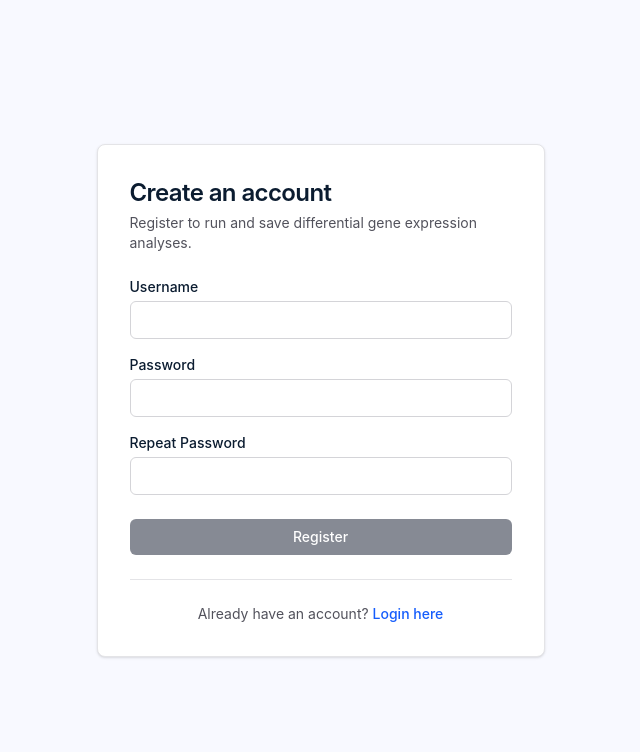
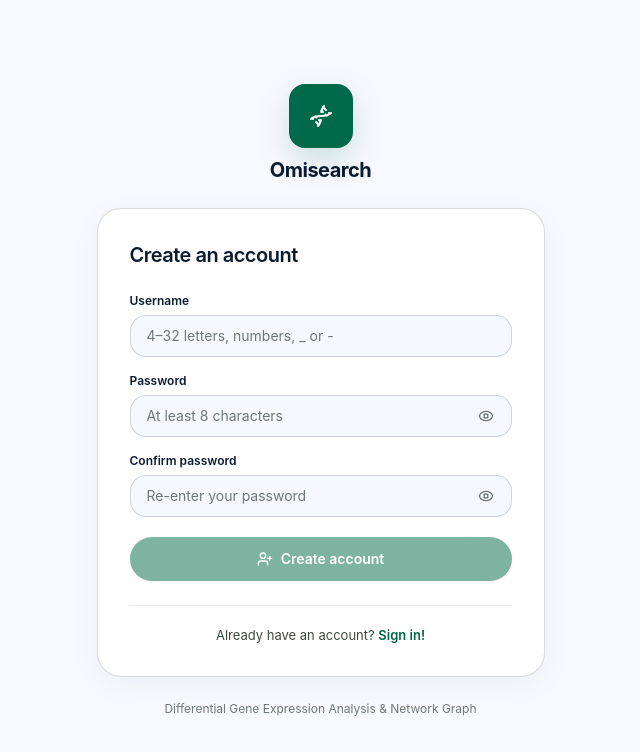
Before and after one commit to aryobarzan/omisearch, a Next.js app in the folder frontend/: page /register in a window 1280 px wide. Shown: the top 752 px of the page, without its empty margins (312-952 px from the left). Built offline with nearby package versions, Linux system fonts and the light colour scheme; no server answers.

Commit message:
revamped login and register pages

```diff
--- /dev/null
+++ b/frontend/app/(auth)/components/AuthField.tsx
@@ -0,0 +1,72 @@
+"use client";
+
+import { Eye, EyeOff } from "lucide-react";
+import { useState, type ComponentProps } from "react";
+
+// ComponentProps<"input"> includes all native <input> attributes and React 19's
+// `ref` prop, so spreading react-hook-form's register() forwards `ref` directly
+// to the underlying <input> without needing React.forwardRef.
+interface AuthFieldProps extends ComponentProps<"input"> {
+  id: string;
+  label: string;
+  error?: string;
+}
+
+export function AuthField({
+  id,
+  label,
+  type = "text",
+  error,
+  className = "",
+  ...inputProps
+}: AuthFieldProps) {
+  const [showPassword, setShowPassword] = useState(false);
+  const isPassword = type === "password";
+  const resolvedType = isPassword && showPassword ? "text" : type;
+
+  return (
+    <div className="flex flex-col gap-1.5">
+      <label
+        htmlFor={id}
+        className="type-label-lg text-xs font-semibold text-on-surface"
+      >
+        {label}
+      </label>
+
+      <div className="relative">
+        <input
+          id={id}
+          type={resolvedType}
+          aria-invalid={error ? true : undefined}
+          className={`text-input ${isPassword ? "pr-11" : ""} ${error ? "text-input-error" : ""} ${className}`}
+          {...inputProps}
+        />
+
+        {isPassword && (
+          <button
+            type="button"
+            tabIndex={-1}
+            aria-label={showPassword ? "Hide password" : "Show password"}
+            onClick={() => setShowPassword((prev) => !prev)}
+            className="absolute top-1/2 right-3 flex h-7 w-7 -translate-y-1/2 cursor-pointer items-center justify-center rounded-full text-outline transition-colors hover:bg-surface-container hover:text-on-surface"
+          >
+            {showPassword ? (
+              <EyeOff aria-hidden="true" className="size-4" />
+            ) : (
+              <Eye aria-hidden="true" className="size-4" />
+            )}
+          </button>
+        )}
+      </div>
+
+      {error && (
+        <p
+          role="alert"
+          className="type-body-sm text-xs font-medium text-status-error"
+        >
+          {error}
+        </p>
+      )}
+    </div>
+  );
+}
--- /dev/null
+++ b/frontend/app/(auth)/components/AuthShell.tsx
@@ -0,0 +1,58 @@
+import { Dna } from "lucide-react";
+import Link from "next/link";
+import type { ReactNode } from "react";
+
+interface AuthShellProps {
+  title: string;
+  footerPrompt: string;
+  footerLinkLabel: string;
+  footerLinkHref: string;
+  children: ReactNode;
+}
+
+export function AuthShell({
+  title,
+  footerPrompt,
+  footerLinkLabel,
+  footerLinkHref,
+  children,
+}: AuthShellProps) {
+  return (
+    <main className="flex flex-1 flex-col items-center justify-center px-6 py-12">
+      <div className="flex w-full max-w-md flex-col gap-6">
+        <div className="flex flex-col items-center gap-2 text-center">
+          <div className="flex h-16 w-16 items-center justify-center rounded-2xl bg-primary text-on-primary shadow-primary">
+            <Dna aria-hidden="true" className="size-6" />
+          </div>
+          <span className="type-headline-md font-bold tracking-tight text-on-surface">
+            Omisearch
+          </span>
+        </div>
+
+        <section className="flex flex-col gap-6 rounded-3xl border border-ghost-border-strong bg-surface-container-lowest p-7 shadow-card sm:p-8">
+          <h1 className="type-headline-md text-xl font-semibold tracking-tight text-on-surface">
+            {title}
+          </h1>
+
+          {children}
+
+          <div className="border-t border-ghost-border pt-5 text-center">
+            <p className="type-body-sm text-on-surface-variant">
+              {footerPrompt}{" "}
+              <Link
+                href={footerLinkHref}
+                className="font-semibold text-primary underline-offset-2 transition-colors hover:text-on-primary-fixed-variant hover:underline"
+              >
+                {footerLinkLabel}
+              </Link>
+            </p>
+          </div>
+        </section>
+
+        <p className="type-body-sm text-center text-xs text-outline">
+          Differential Gene Expression Analysis &amp; Network Graph
+        </p>
+      </div>
+    </main>
+  );
+}
--- /dev/null
+++ b/frontend/app/(auth)/components/authRules.ts
@@ -0,0 +1,28 @@
+export const USERNAME_RULES = {
+  required: "Username is required.",
+  minLength: {
+    value: 4,
+    message: "Username must be at least 4 characters.",
+  },
+  maxLength: {
+    value: 32,
+    message: "Username must be at most 32 characters.",
+  },
+  pattern: {
+    value: /^[a-zA-Z0-9_-]+$/,
+    message:
+      "Username can only contain letters, numbers, underscores, and hyphens.",
+  },
+} as const;
+
+export const PASSWORD_RULES = {
+  required: "Password is required.",
+  minLength: {
+    value: 8,
+    message: "Password must be at least 8 characters.",
+  },
+  maxLength: {
+    value: 64,
+    message: "Password must be at most 64 characters.",
+  },
+} as const;
--- a/frontend/app/(auth)/login/page.tsx
+++ b/frontend/app/(auth)/login/page.tsx
@@ -1,9 +1,12 @@
 "use client";
 
 import { login } from "@/app/lib/actions/auth";
-import Link from "next/link";
+import { LoaderCircle, LogIn } from "lucide-react";
 import { startTransition, useActionState } from "react";
 import { useForm } from "react-hook-form";
+import { AuthField } from "../components/AuthField";
+import { PASSWORD_RULES, USERNAME_RULES } from "../components/authRules";
+import { AuthShell } from "../components/AuthShell";
 
 type LoginForm = {
   username: string;
@@ -34,94 +37,62 @@ export default function LoginPage() {
   };
 
   return (
-    <div className="flex flex-1 items-center justify-center p-6">
-      <div className="w-full max-w-md rounded-lg border border-zinc-200 bg-white p-8 shadow-sm dark:border-zinc-800 dark:bg-zinc-950">
-        <h1 className="text-2xl font-semibold tracking-tight">
-          Sign in to Omisearch
-        </h1>
-        <p className="mt-1 text-sm text-zinc-600 dark:text-zinc-400">
-          Enter your credentials to continue.
-        </p>
-
-        <form onSubmit={handleSubmit(onSubmit)} className="mt-6 flex flex-col gap-4">
-          <div>
-            <label htmlFor="username" className="block text-sm font-medium">
-              Username
-            </label>
-            <input
+    <AuthShell
+      title="Sign in"
+      footerPrompt="Don’t have an account?"
+      footerLinkLabel="Register!"
+      footerLinkHref="/register"
+    >
+      <form
+        onSubmit={handleSubmit(onSubmit)}
+        className="flex flex-col gap-4"
+        noValidate
+      >
+        <AuthField
           id="username"
+          label="Username"
           type="text"
           autoComplete="username"
-              className="mt-1 w-full rounded-md border border-zinc-300 bg-transparent px-3 py-2 text-sm focus:border-blue-600 focus:outline-none dark:border-zinc-700"
-              {...register("username", {
-                required: "Username is required.",
-                minLength: {
-                  value: 4,
-                  message: "Username must be at least 4 characters.",
-                },
-                maxLength: {
-                  value: 32,
-                  message: "Username must be at most 32 characters.",
-                },
-                pattern: {
-                  value: /^[a-zA-Z0-9_-]+$/,
-                  message:
-                    "Username can only contain letters, numbers, underscores, and hyphens.",
-                },
-              })}
+          disabled={isPending}
+          error={errors.username?.message}
+          {...register("username", USERNAME_RULES)}
         />
-            {errors.username && (
-              <p className="mt-1 text-xs text-red-600">{errors.username.message}</p>
-            )}
-          </div>
 
-          <div>
-            <label htmlFor="password" className="block text-sm font-medium">
-              Password
-            </label>
-            <input
+        <AuthField
           id="password"
+          label="Password"
           type="password"
           autoComplete="current-password"
-              className="mt-1 w-full rounded-md border border-zinc-300 bg-transparent px-3 py-2 text-sm focus:border-blue-600 focus:outline-none dark:border-zinc-700"
-              {...register("password", {
-                required: "Password is required.",
-                minLength: {
-                  value: 8,
-                  message: "Password must be at least 8 characters.",
-                },
-                maxLength: {
-                  value: 64,
-                  message: "Password must be at most 64 characters.",
-                },
-              })}
+          disabled={isPending}
+          error={errors.password?.message}
+          {...register("password", PASSWORD_RULES)}
         />
-            {errors.password && (
-              <p className="mt-1 text-xs text-red-600">{errors.password.message}</p>
+
+        {errorMessage && (
+          <div
+            role="alert"
+            className="type-body-sm rounded-2xl border border-error/25 bg-error-container px-4 py-3 font-medium text-on-error-container"
+          >
+            {errorMessage}
+          </div>
         )}
-          </div>
 
         <button
           type="submit"
           disabled={!isValid || isPending}
-            className="mt-2 rounded-md bg-slate-900 px-4 py-2 text-sm font-medium text-white hover:bg-slate-800 disabled:cursor-not-allowed disabled:opacity-50 dark:bg-zinc-100 dark:text-zinc-900 dark:hover:bg-zinc-200"
+          className="filled-button mt-1 w-full py-3 text-sm shadow-sm"
         >
-            {isPending ? "Signing in..." : "Login"}
+          {isPending ? (
+            <LoaderCircle
+              aria-hidden="true"
+              className="size-4 shrink-0 animate-spin"
+            />
+          ) : (
+            <LogIn aria-hidden="true" className="size-4 shrink-0" />
+          )}
+          <span>{isPending ? "Signing in..." : "Sign in"}</span>
         </button>
-
-          {errorMessage && (
-            <p className="text-sm text-red-600">{errorMessage}</p>
-          )}
       </form>
-
-        <hr className="my-6 border-zinc-200 dark:border-zinc-800" />
-        <p className="text-center text-sm text-zinc-600 dark:text-zinc-400">
-          Don&apos;t have an account?{" "}
-          <Link href="/register" className="font-medium text-blue-600 hover:underline">
-            Register here
-          </Link>
-        </p>
-      </div>
-    </div>
+    </AuthShell>
   );
 }
--- a/frontend/app/(auth)/register/page.tsx
+++ b/frontend/app/(auth)/register/page.tsx
@@ -1,9 +1,12 @@
 "use client";
 
 import { register } from "@/app/lib/actions/auth";
-import Link from "next/link";
+import { LoaderCircle, UserPlus } from "lucide-react";
 import { startTransition, useActionState } from "react";
 import { useForm } from "react-hook-form";
+import { AuthField } from "../components/AuthField";
+import { PASSWORD_RULES, USERNAME_RULES } from "../components/authRules";
+import { AuthShell } from "../components/AuthShell";
 
 type RegisterForm = {
   username: string;
@@ -36,117 +39,83 @@ export default function RegisterPage() {
   };
 
   return (
-    <div className="flex flex-1 items-center justify-center p-6">
-      <div className="w-full max-w-md rounded-lg border border-zinc-200 bg-white p-8 shadow-sm dark:border-zinc-800 dark:bg-zinc-950">
-        <h1 className="text-2xl font-semibold tracking-tight">
-          Create an account
-        </h1>
-        <p className="mt-1 text-sm text-zinc-600 dark:text-zinc-400">
-          Register to run and save differential gene expression analyses.
-        </p>
-
-        <form onSubmit={handleSubmit(onSubmit)} className="mt-6 flex flex-col gap-4">
-          <div>
-            <label htmlFor="username" className="block text-sm font-medium">
-              Username
-            </label>
-            <input
+    <AuthShell
+      title="Create an account"
+      footerPrompt="Already have an account?"
+      footerLinkLabel="Sign in!"
+      footerLinkHref="/login"
+    >
+      <form
+        onSubmit={handleSubmit(onSubmit)}
+        className="flex flex-col gap-4"
+        // disable native browser validation tooltips
+        noValidate
+      >
+        <AuthField
           id="username"
+          label="Username"
           type="text"
           autoComplete="username"
-              className="mt-1 w-full rounded-md border border-zinc-300 bg-transparent px-3 py-2 text-sm focus:border-blue-600 focus:outline-none dark:border-zinc-700"
-              {...registerField("username", {
-                required: "Username is required.",
-                minLength: {
-                  value: 4,
-                  message: "Username must be at least 4 characters.",
-                },
-                maxLength: {
-                  value: 32,
-                  message: "Username must be at most 32 characters.",
-                },
-                pattern: {
-                  value: /^[a-zA-Z0-9_-]+$/,
-                  message:
-                    "Username can only contain letters, numbers, underscores, and hyphens.",
-                },
-              })}
+          placeholder="4–32 letters, numbers, _ or -"
+          disabled={isPending}
+          error={errors.username?.message}
+          {...registerField("username", USERNAME_RULES)}
         />
-            {errors.username && (
-              <p className="mt-1 text-xs text-red-600">{errors.username.message}</p>
-            )}
-          </div>
 
-          <div>
-            <label htmlFor="password" className="block text-sm font-medium">
-              Password
-            </label>
-            <input
+        <AuthField
           id="password"
+          label="Password"
           type="password"
           autoComplete="new-password"
-              className="mt-1 w-full rounded-md border border-zinc-300 bg-transparent px-3 py-2 text-sm focus:border-blue-600 focus:outline-none dark:border-zinc-700"
+          placeholder="At least 8 characters"
+          disabled={isPending}
+          error={errors.password?.message}
           {...registerField("password", {
-                required: "Password is required.",
-                minLength: {
-                  value: 8,
-                  message: "Password must be at least 8 characters.",
-                },
-                maxLength: {
-                  value: 64,
-                  message: "Password must be at most 64 characters.",
-                },
+            ...PASSWORD_RULES,
             deps: ["repeatPassword"],
           })}
         />
-            {errors.password && (
-              <p className="mt-1 text-xs text-red-600">{errors.password.message}</p>
-            )}
-          </div>
 
-          <div>
-            <label htmlFor="repeatPassword" className="block text-sm font-medium">
-              Repeat Password
-            </label>
-            <input
+        <AuthField
           id="repeatPassword"
+          label="Confirm password"
           type="password"
           autoComplete="new-password"
-              className="mt-1 w-full rounded-md border border-zinc-300 bg-transparent px-3 py-2 text-sm focus:border-blue-600 focus:outline-none dark:border-zinc-700"
+          placeholder="Re-enter your password"
+          disabled={isPending}
+          error={errors.repeatPassword?.message}
           {...registerField("repeatPassword", {
-                required: "Please repeat your password.",
+            required: "Please confirm your password.",
             validate: (value) =>
               value === getValues("password") || "Passwords do not match.",
           })}
         />
-            {errors.repeatPassword && (
-              <p className="mt-1 text-xs text-red-600">
-                {errors.repeatPassword.message}
-              </p>
+
+        {errorMessage && (
+          <div
+            role="alert"
+            className="type-body-sm rounded-2xl border border-error/25 bg-error-container px-4 py-3 font-medium text-on-error-container"
+          >
+            {errorMessage}
+          </div>
         )}
-          </div>
 
         <button
           type="submit"
           disabled={!isValid || isPending}
-            className="mt-2 rounded-md bg-slate-900 px-4 py-2 text-sm font-medium text-white hover:bg-slate-800 disabled:cursor-not-allowed disabled:opacity-50 dark:bg-zinc-100 dark:text-zinc-900 dark:hover:bg-zinc-200"
+          className="filled-button mt-1 w-full py-3 text-sm shadow-sm"
         >
-            {isPending ? "Creating account..." : "Register"}
+          {isPending ? (
+            <LoaderCircle
+              aria-hidden="true"
+              className="size-4 shrink-0 animate-spin"
+            />
+          ) : (
+            <UserPlus aria-hidden="true" className="size-4 shrink-0" />
+          )}
+          <span>{isPending ? "Creating account..." : "Create account"}</span>
         </button>
-
-          {errorMessage && (
-            <p className="text-sm text-red-600">{errorMessage}</p>
-          )}
       </form>
-
-        <hr className="my-6 border-zinc-200 dark:border-zinc-800" />
-        <p className="text-center text-sm text-zinc-600 dark:text-zinc-400">
-          Already have an account?{" "}
-          <Link href="/login" className="font-medium text-blue-600 hover:underline">
-            Login here
-          </Link>
-        </p>
-      </div>
-    </div>
+    </AuthShell>
   );
 }
--- a/frontend/app/components.css
+++ b/frontend/app/components.css
@@ -166,6 +166,47 @@
     cursor: not-allowed;
   }
 
+  /* Standard single-line text / password input */
+  .text-input {
+    width: 100%;
+    padding: 0.625rem 1rem;
+    border-radius: 1rem;
+    border: 1px solid var(--ghost-border-strong);
+    background-color: color-mix(
+      in srgb,
+      var(--surface-container-low) 60%,
+      transparent
+    );
+    color: var(--on-surface);
+    font-family: var(--font-sans);
+    font-size: 0.875rem;
+    line-height: 1.25rem;
+    box-shadow: 0 1px 2px 0 rgba(15, 23, 42, 0.04);
+    transition:
+      background-color 150ms cubic-bezier(0.4, 0, 0.2, 1),
+      border-color 150ms cubic-bezier(0.4, 0, 0.2, 1),
+      opacity 150ms cubic-bezier(0.4, 0, 0.2, 1);
+  }
+
+  .text-input::placeholder {
+    color: var(--outline);
+  }
+
+  .text-input:focus {
+    border-color: var(--primary);
+    background-color: var(--surface-container-lowest);
+    outline: none;
+  }
+
+  .text-input:disabled {
+    opacity: 0.6;
+    cursor: not-allowed;
+  }
+
+  .text-input.text-input-error {
+    border-color: color-mix(in srgb, var(--error) 65%, transparent);
+  }
+
   /* Shared 6-column header bar for Recent Runs / All Runs */
   .run-list-header {
     display: none;
```
Lines whose indentation alone changed are shown as unchanged.
